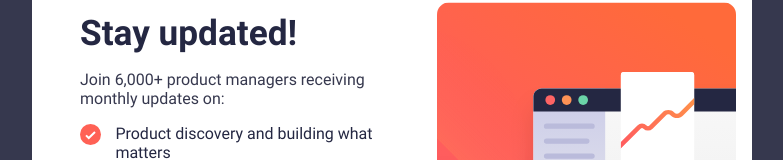
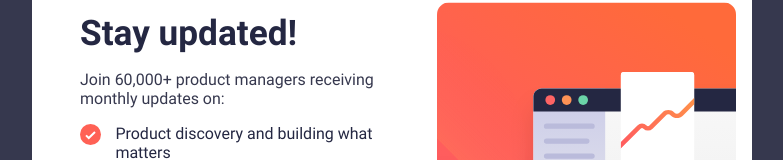
Before and after one commit to Nuuriii/newslatter-signup-form, a React (Vite) app: page / in a window 1280 px wide. Shown: the part 176-336 px from the top of the page, without its empty margins (248-1031 px from the left). Built offline with nearby package versions, Linux system fonts and the light colour scheme.

Commit message:
refactor: change text

```diff
--- a/src/components/newslatter/NewsLatter.tsx
+++ b/src/components/newslatter/NewsLatter.tsx
@@ -52,7 +52,7 @@ export const NewsLatter = () => {
           <Information>
             <Title>Stay updated!</Title>
             <Text>
-              Join 6,000+ product managers receiving monthly updates on:
+              Join 60,000+ product managers receiving monthly updates on:
             </Text>
             <Ul>
               <List>
```
